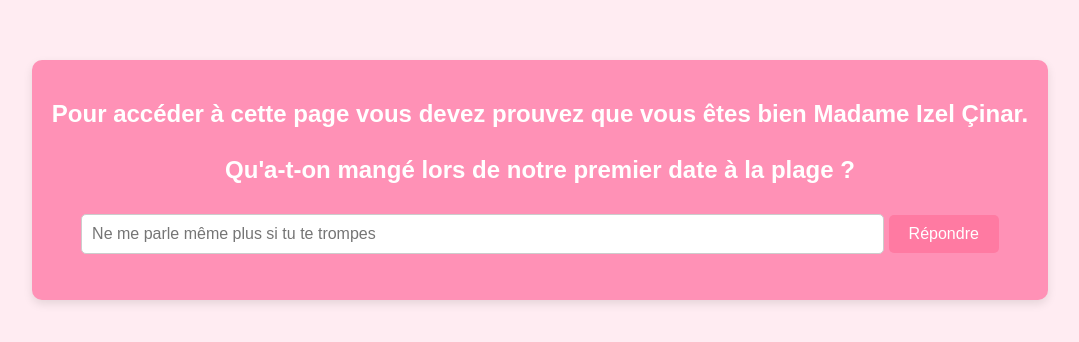
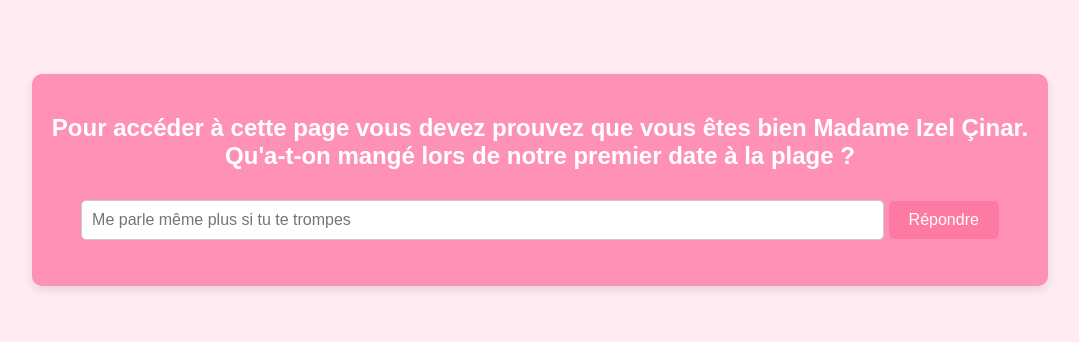
Before and after one commit to Maelh1/Maelh1.github.io, a plain HTML site: page Login.html in a window 1280 px wide. Shown: the part 220-562 px from the top of the page, without its empty margins (100-1179 px from the left). Drawn offline with Linux system fonts and the light colour scheme.

Commit message:
Update Login.html

```diff
--- a/Login.html
+++ b/Login.html
@@ -59,8 +59,8 @@
 </head>
 <body>
     <div class="container">
-        <h2>Pour accéder à cette page vous devez prouvez que vous êtes bien Madame Izel Çinar.<br> <br>  Qu'a-t-on mangé lors de notre premier date à la plage ?</h2>
-        <input type="text" id="prenom" placeholder="Ne me parle même plus si tu te trompes">
+        <h2>Pour accéder à cette page vous devez prouvez que vous êtes bien Madame Izel Çinar.<br>Qu'a-t-on mangé lors de notre premier date à la plage ?</h2>
+        <input type="text" id="prenom" placeholder="Me parle même plus si tu te trompes">
         <button onclick="verifierPrenom()">Répondre</button>
         <p id="messageErreur" class="error"></p>
     </div>
```
